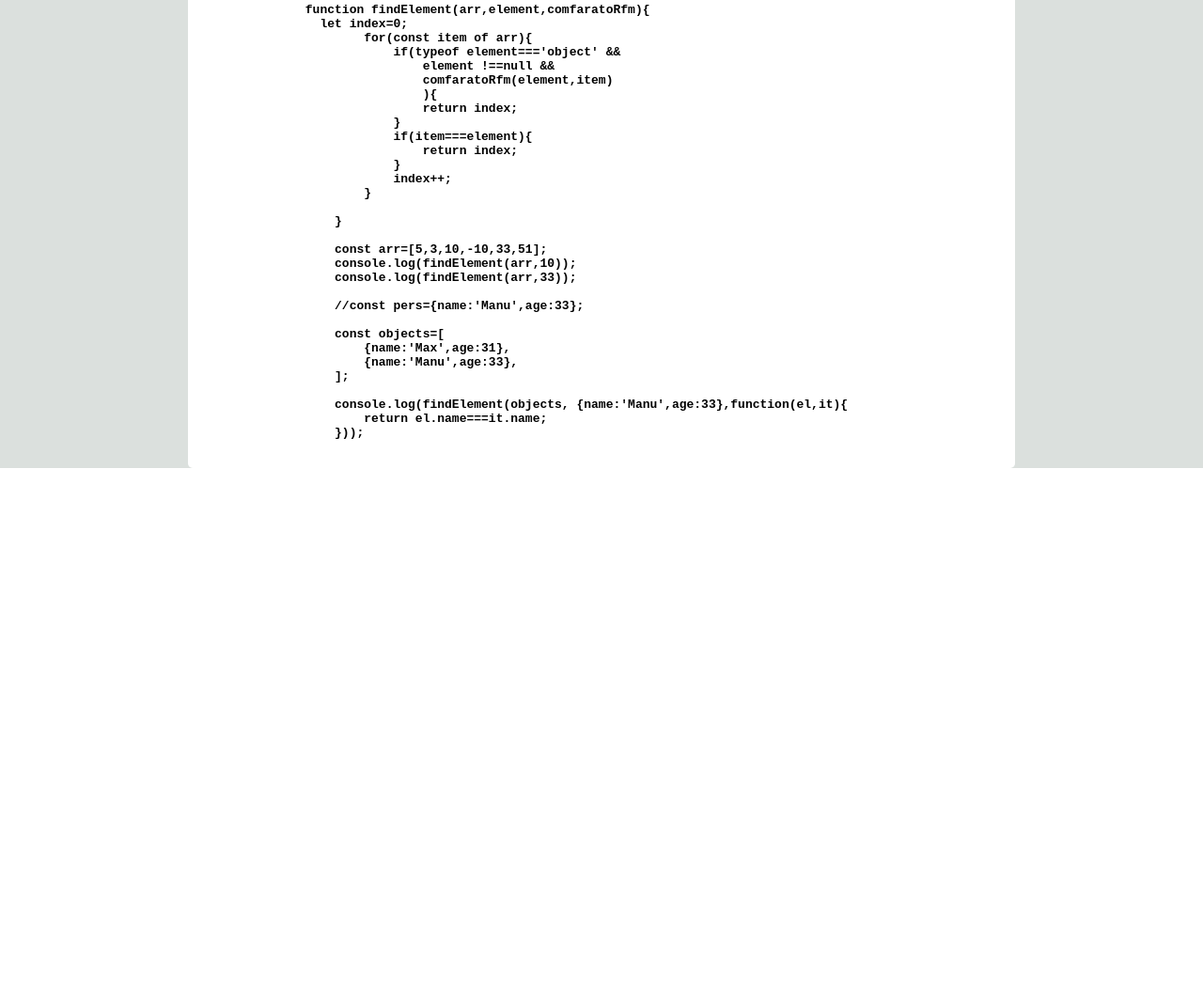
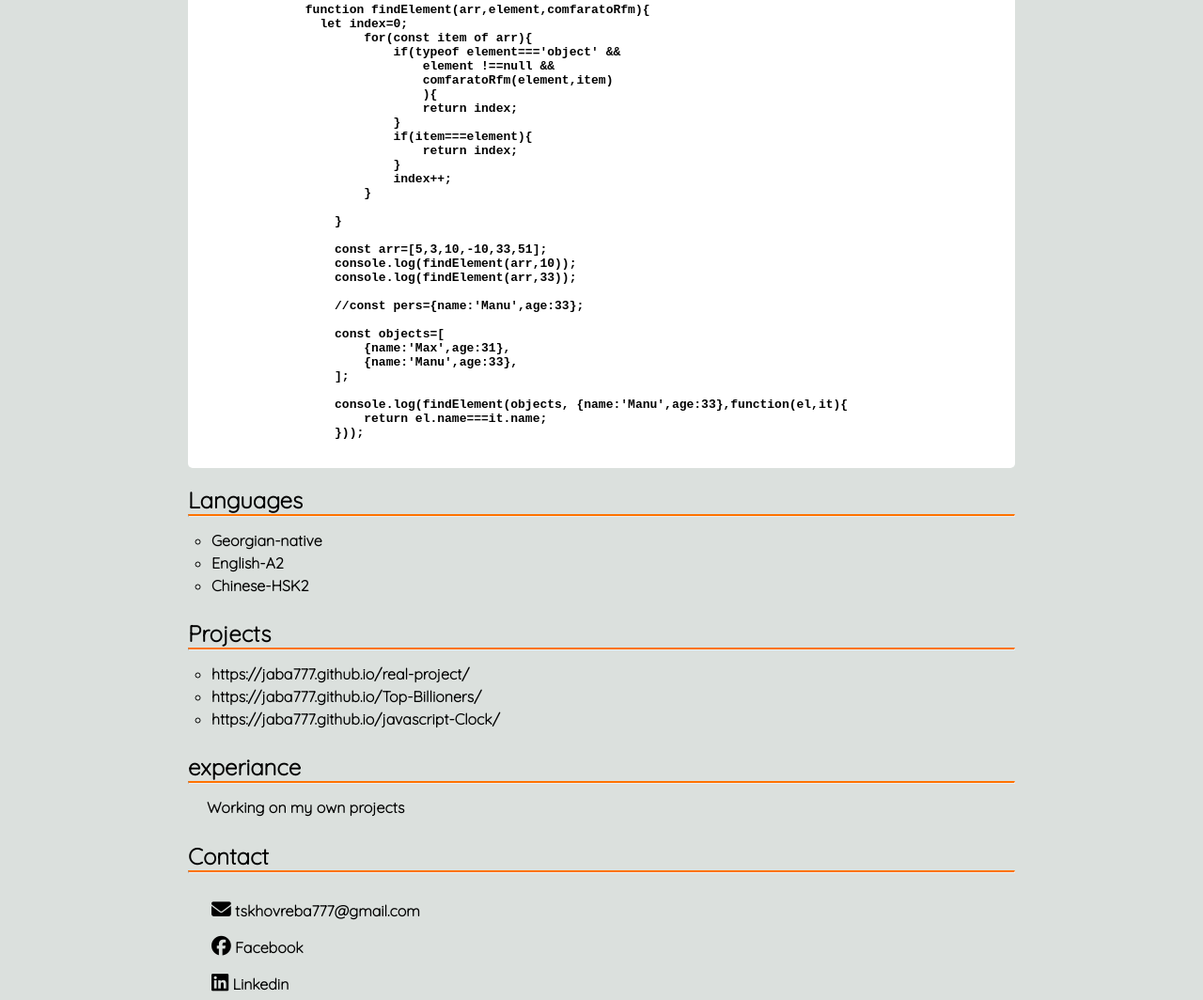
Before and after one commit to jaba777/rsschool-cv, a plain HTML site: page index.html in a window 1280 px wide. Shown: the part 985-2049 px from the top of the page at 94% size. Before the commit the page ends 1483 px from the top, so only its background shows below. Drawn offline with Linux system fonts and the light colour scheme; a web font is replaced by a local one.

Commit message:
feat: add contact

```diff
--- a/index.html
+++ b/index.html
@@ -110,6 +110,46 @@
 
            </div>
 
+           <div class="aboutme" id="Languages">
+            <h2>Languages</h2>
+            <hr>
+            <ul>
+                <li>Georgian-native</li>
+                <li>English-A2</li>
+                <li>Chinese-HSK2</li>
+            </ul>
+          </div>
+
+          <div class="aboutme" id="Projects">
+            <h2>Projects</h2>
+            <hr>
+            <ul>
+                <li> https://jaba777.github.io/real-project/</li>
+                <li>https://jaba777.github.io/Top-Billioners/</li>
+                <li>https://jaba777.github.io/javascript-Clock/</li>
+            </ul>
+          </div>
+
+          <div class="aboutme" id="experiance">
+            <h2>experiance</h2>
+            <hr>
+           <p>Working on my own projects</p>
+          </div>
+
+
+          <div class="aboutme" id="Contact">
+            <h2>Contact</h2>
+            <hr>
+            <ul style="list-style: none;">
+                <li><a href="https://mail.google.com/mail/u/0/?tab=rm&ogbl#inbox"><i class="fas fa-envelope"></i> tskhovreba777@gmail.com</a></li>
+                <li><a href="https://www.facebook.com/?ref=logo"><i class="fab fa-facebook"></i> Facebook</a></li>
+                <li><a href="https://www.linkedin.com/feed/"><i class="fab fa-linkedin"></i> Linkedin</a></li>
+            </ul>
+          </div>
+
+            </div>
+           </div>
+
 
     </main>
 </body>
```
